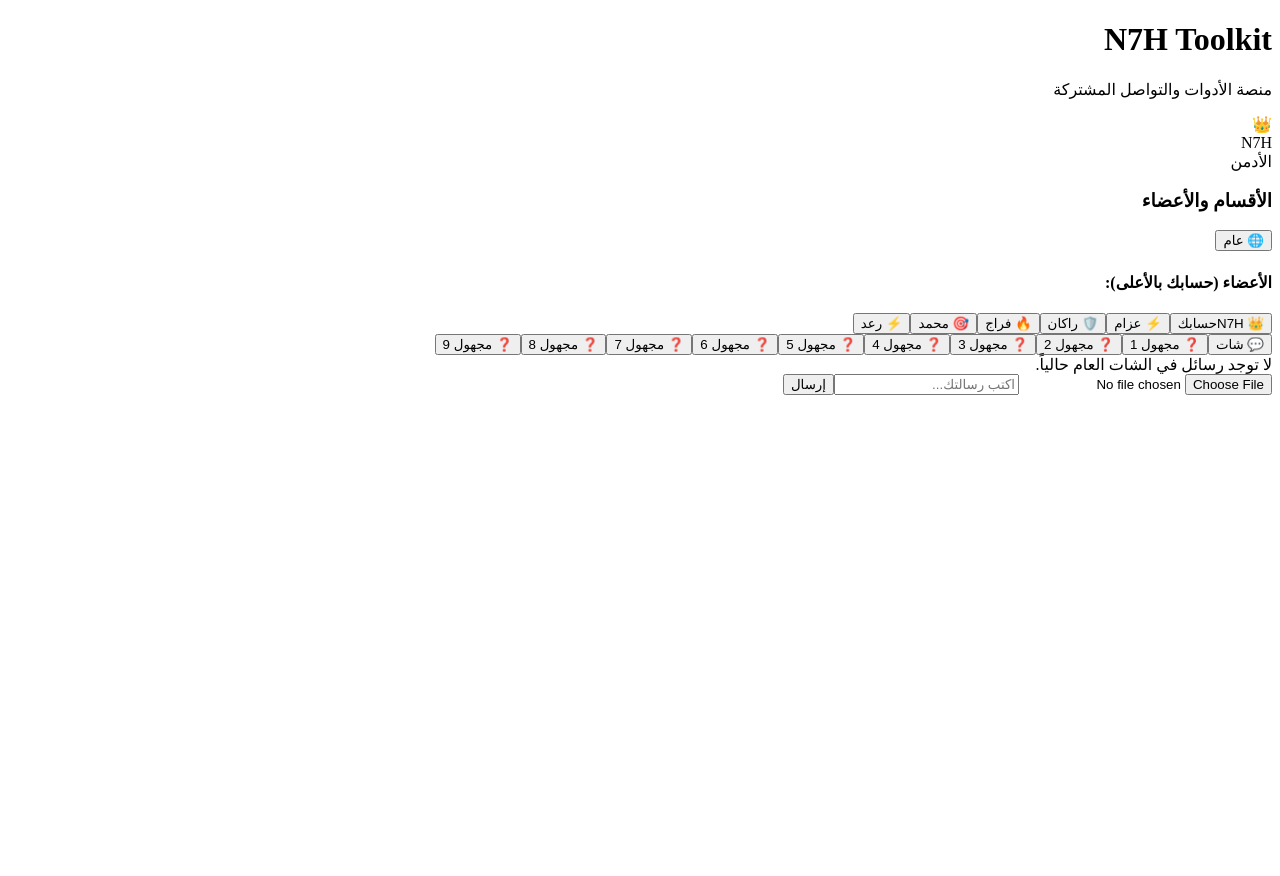
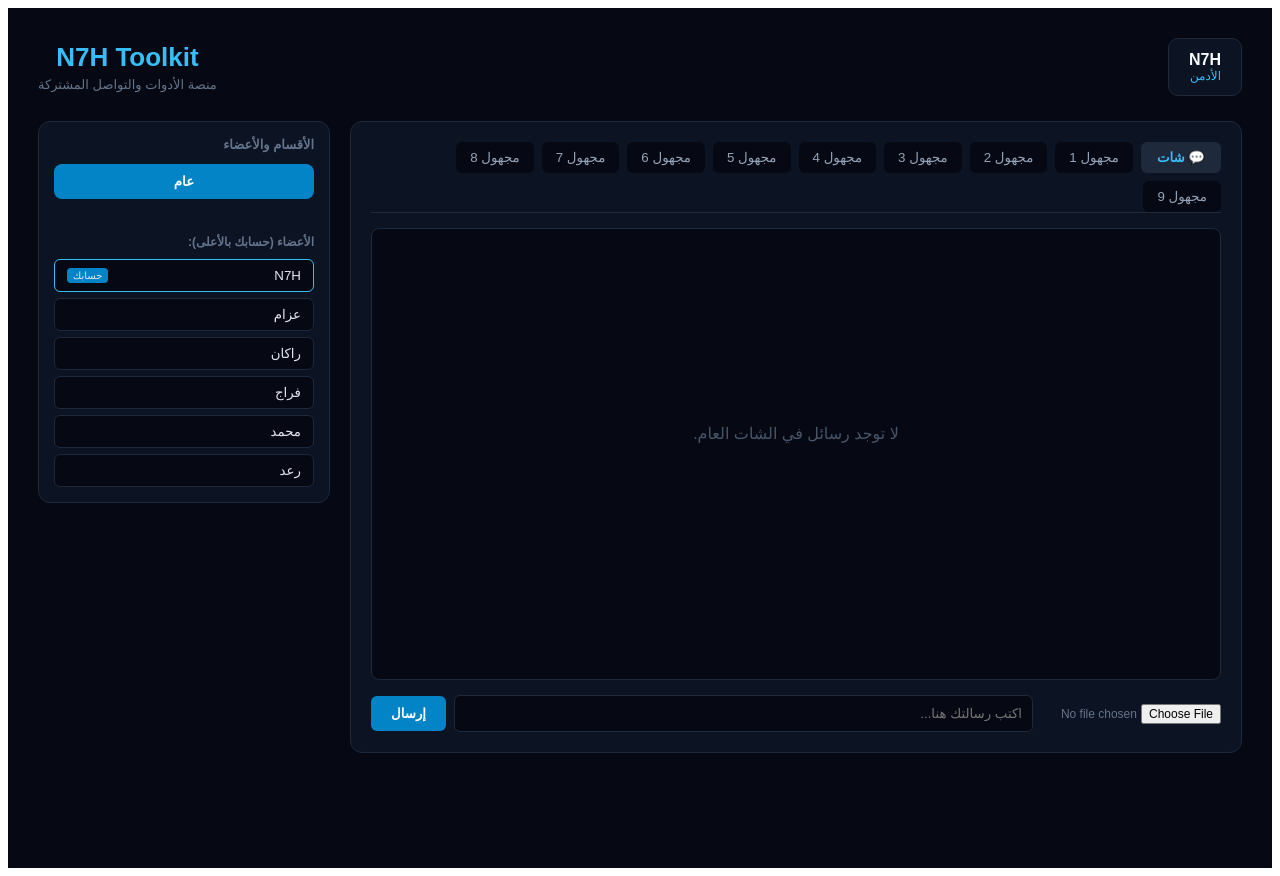
Before and after one commit to N7H1/n7h-toolkit, a Next.js app: page / in a window 1280 px wide. Before the commit the page ends 800 px from the top, so only its background shows below. Built offline with nearby package versions, Linux system fonts and the light colour scheme.

Commit message:
Update layout.tsx

```diff
--- a/app/layout.tsx
+++ b/app/layout.tsx
@@ -6,7 +6,6 @@ interface UserProfile {
   id: string;
   name: string;
   role: string;
-  avatar: string;
 }
 
 interface Message {
@@ -36,12 +35,12 @@ interface UserPrivateData {
 }
 
 const USERS: UserProfile[] = [
-  { id: "n7h", name: "N7H", role: "الأدمن", avatar: "👑" },
-  { id: "azzam", name: "عزام", role: "عضو", avatar: "⚡" },
-  { id: "rakan", name: "راكان", role: "عضو", avatar: "🛡️" },
-  { id: "farraj", name: "فراج", role: "عضو", avatar: "🔥" },
-  { id: "mohammed", name: "محمد", role: "عضو", avatar: "🎯" },
-  { id: "raad", name: "رعد", role: "عضو", avatar: "⚡" },
+  { id: "n7h", name: "N7H", role: "الأدمن" },
+  { id: "azzam", name: "عزام", role: "عضو" },
+  { id: "rakan", name: "راكان", role: "عضو" },
+  { id: "farraj", name: "فراج", role: "عضو" },
+  { id: "mohammed", name: "محمد", role: "عضو" },
+  { id: "raad", name: "رعد", role: "عضو" },
 ];
 
 export default function N7HToolkit() {
@@ -168,91 +167,53 @@ export default function N7HToolkit() {
     });
   };
 
+  // ترتيب الحساب الحالي ليظهر بالأعلى دائماً
   const sortedUsers = [currentUser, ...USERS.filter((u) => u.id !== currentUser.id)];
   const unknownTabs = Array.from({ length: 9 }, (_, i) => `unknown_${i + 1}`);
 
   return (
-    <>
-      {/* استدعاء وتفعيل التصميم الداكن الفخم مباشرة */}
-      <script src="https://cdn.tailwindcss.com"></script>
-      <div dir="rtl" className="min-h-screen bg-[#0b0f19] text-slate-100 p-6 font-sans">
-        <div className="max-w-7xl mx-auto">
+    <div dir="rtl" style={{ minHeight: "100vh", backgroundColor: "#060913", color: "#e2e8f0", fontFamily: "sans-serif", padding: "30px" }}>
+      <div style={{ maxWidth: "1400px", margin: "0 auto" }}>
 
-          {/* الهيدر */}
-          <header className="flex justify-between items-center mb-8 p-5 bg-slate-900/80 border border-slate-800 rounded-2xl backdrop-blur-md shadow-lg">
-            <div>
-              <h1 className="text-3xl font-extrabold bg-gradient-to-r from-sky-400 to-indigo-400 bg-clip-text text-transparent">
+        {/* Header */}
+        <header style={{ display: "flex", justifyContent: "space-between", alignItems: "center", marginBottom: "25px" }}>
+          <div style={{ backgroundColor: "#0c1322", padding: "12px 20px", borderRadius: "10px", border: "1px solid #1e293b", display: "flex", alignItems: "center", gap: "10px" }}>
+            <div style={{ textAlign: "right" }}>
+              <div style={{ fontWeight: "bold", color: "#f8fafc", fontSize: "16px" }}>{currentUser.name}</div>
+              <div style={{ fontSize: "12px", color: "#38bdf8" }}>{currentUser.role}</div>
+            </div>
+          </div>
+
+          <div style={{ textAlign: "center" }}>
+            <h1 style={{ margin: 0, fontSize: "26px", fontWeight: "bold", color: "#38bdf8" }}>
               N7H Toolkit
             </h1>
-              <p className="text-slate-400 text-sm mt-1">منصة الأدوات والتواصل المشتركة</p>
-            </div>
-            <div className="flex items-center gap-3 bg-slate-950/80 px-4 py-2 rounded-xl border border-slate-800">
-              <span className="text-2xl">{currentUser.avatar}</span>
-              <div className="text-right">
-                <div className="font-bold text-slate-100">{currentUser.name}</div>
-                <div className="text-xs text-sky-400 font-medium">{currentUser.role}</div>
-              </div>
+            <p style={{ margin: "4px 0 0 0", color: "#64748b", fontSize: "13px" }}>منصة الأدوات والتواصل المشتركة</p>
           </div>
         </header>
 
-          {/* التخطيط الرئيسي */}
-          <div className="grid grid-cols-1 md:grid-cols-4 gap-6">
+        {/* Layout */}
+        <div style={{ display: "flex", gap: "20px" }}>
 
-            {/* القائمة الجانبية */}
-            <aside className="bg-slate-900/60 p-5 rounded-2xl border border-slate-800 h-fit">
-              <h3 className="text-xs font-semibold text-slate-400 uppercase tracking-wider mb-4">الأقسام والأعضاء</h3>
+          {/* Main Workspace (اليسار) */}
+          <main style={{ flex: 1, backgroundColor: "#0c1322", padding: "20px", borderRadius: "12px", border: "1px solid #1e293b" }}>
 
-              <button
-                onClick={() => setSelectedTab("general")}
-                className={`w-full p-3 rounded-xl mb-6 font-bold flex items-center justify-between transition-all ${
-                  selectedTab === "general" ? "bg-sky-600 text-white shadow-lg shadow-sky-600/30" : "bg-slate-950 text-slate-300 hover:bg-slate-800"
-                }`}
-              >
-                <span>🌐 عام</span>
-              </button>
-
-              <h4 className="text-xs text-slate-500 mb-3 font-semibold">الأعضاء (حسابك بالأعلى):</h4>
-              <div className="space-y-2">
-                {sortedUsers.map((user) => {
-                  const isSelected = currentUser.id === user.id && selectedTab === user.id;
-                  return (
-                    <button
-                      key={user.id}
-                      onClick={() => {
-                        handleSelectUser(user);
-                        setSelectedTab(user.id);
-                      }}
-                      className={`w-full p-3 rounded-xl border flex justify-between items-center transition-all ${
-                        currentUser.id === user.id ? "border-sky-500/50 bg-sky-950/20" : "border-slate-800 bg-slate-950/40"
-                      } ${isSelected ? "bg-slate-800 border-sky-400" : "hover:bg-slate-800/60"}`}
-                    >
-                      <span className="font-medium text-slate-200">{user.avatar} {user.name}</span>
-                      {currentUser.id === user.id && (
-                        <span className="text-[10px] bg-sky-500/20 text-sky-300 border border-sky-500/30 px-2 py-0.5 rounded-full font-semibold">
-                          حسابك
-                        </span>
-                      )}
-                    </button>
-                  );
-                })}
-              </div>
-            </aside>
-
-            {/* محتوى الصفحة الرئيسي */}
-            <main className="md:col-span-3 bg-slate-900/60 p-6 rounded-2xl border border-slate-800 shadow-xl">
-
-              {/* قسم عام */}
+            {/* General Section */}
             {selectedTab === "general" && (
               <div>
-                  {/* أزرار التنقل العليا */}
-                  <div className="flex flex-wrap gap-2 mb-6 pb-4 border-b border-slate-800">
+                {/* Tabs Bar */}
+                <div style={{ display: "flex", flexWrap: "wrap", gap: "8px", marginBottom: "15px", borderBottom: "1px solid #1e293b", pb: "15px" }}>
                   <button
                     onClick={() => setGeneralSubTab("chat")}
-                      className={`px-4 py-2 rounded-xl text-sm font-bold transition-all ${
-                        generalSubTab === "chat"
-                          ? "bg-sky-500 text-slate-950 shadow-md shadow-sky-500/20"
-                          : "bg-slate-950 text-slate-400 hover:bg-slate-800 hover:text-slate-200"
-                      }`}
+                    style={{
+                      padding: "8px 16px",
+                      borderRadius: "6px",
+                      border: "none",
+                      cursor: "pointer",
+                      backgroundColor: generalSubTab === "chat" ? "#1e293b" : "#060913",
+                      color: generalSubTab === "chat" ? "#38bdf8" : "#94a3b8",
+                      fontWeight: generalSubTab === "chat" ? "bold" : "normal"
+                    }}
                   >
                     💬 شات
                   </button>
@@ -261,39 +222,41 @@ export default function N7HToolkit() {
                     <button
                       key={tabKey}
                       onClick={() => setGeneralSubTab(tabKey)}
-                        className={`px-3 py-2 rounded-xl text-sm transition-all ${
-                          generalSubTab === tabKey
-                            ? "bg-sky-500 text-slate-950 font-bold"
-                            : "bg-slate-950 text-slate-400 hover:bg-slate-800 hover:text-slate-200"
-                        }`}
+                      style={{
+                        padding: "8px 14px",
+                        borderRadius: "6px",
+                        border: "none",
+                        cursor: "pointer",
+                        backgroundColor: generalSubTab === tabKey ? "#1e293b" : "#060913",
+                        color: generalSubTab === tabKey ? "#38bdf8" : "#94a3b8",
+                        fontWeight: generalSubTab === tabKey ? "bold" : "normal"
+                      }}
                     >
-                        ❓ مجهول {idx + 1}
+                      مجهول {idx + 1}
                     </button>
                   ))}
                 </div>
 
-                  {/* الشات العام */}
+                {/* Chat Display */}
                 {generalSubTab === "chat" && (
                   <div>
-                      <div className="h-[400px] overflow-y-auto bg-slate-950/80 border border-slate-800 rounded-xl p-4 mb-4 space-y-3">
+                    <div style={{ height: "420px", overflowY: "auto", backgroundColor: "#060913", border: "1px solid #1e293b", borderRadius: "8px", padding: "15px", marginBottom: "15px", display: "flex", flexDirection: "column", gap: "10px" }}>
                       {chatMessages.length === 0 ? (
-                          <div className="text-slate-500 text-center mt-40">لا توجد رسائل في الشات العام حالياً.</div>
+                        <div style={{ color: "#475569", textAlign: "center", marginTop: "180px" }}>لا توجد رسائل في الشات العام.</div>
                       ) : (
                         chatMessages.map((msg) => (
-                            <div key={msg.id} className="bg-slate-900 border-r-4 border-sky-500 p-3 rounded-lg">
-                              <div className="flex justify-between items-center mb-1">
-                                <span className="font-bold text-sky-400 text-sm">{msg.senderName}</span>
-                                <span className="text-[10px] text-slate-500">{msg.timestamp}</span>
+                          <div key={msg.id} style={{ backgroundColor: "#0c1322", padding: "10px 14px", borderRadius: "6px", borderRight: "3px solid #38bdf8" }}>
+                            <div style={{ display: "flex", justifyContent: "space-between", marginBottom: "4px" }}>
+                              <span style={{ fontWeight: "bold", color: "#38bdf8", fontSize: "14px" }}>{msg.senderName}</span>
+                              <span style={{ fontSize: "11px", color: "#64748b" }}>{msg.timestamp}</span>
                             </div>
-                              <div className="text-slate-200 text-sm">{msg.text}</div>
+                            <div style={{ color: "#e2e8f0", fontSize: "14px" }}>{msg.text}</div>
                             {msg.fileUrl && (
-                                <div className="mt-2">
+                              <div style={{ marginTop: "6px" }}>
                                 {msg.fileType === "image" ? (
-                                    <img src={msg.fileUrl} alt="مرفق" className="max-w-xs rounded-lg border border-slate-700" />
+                                  <img src={msg.fileUrl} alt="مرفق" style={{ maxWidth: "200px", borderRadius: "6px" }} />
                                 ) : (
-                                    <a href={msg.fileUrl} download={msg.fileName} className="text-sky-400 text-xs hover:underline flex items-center gap-1">
-                                      📎 {msg.fileName}
-                                    </a>
+                                  <a href={msg.fileUrl} download={msg.fileName} style={{ color: "#38bdf8", fontSize: "12px" }}>📎 {msg.fileName}</a>
                                 )}
                               </div>
                             )}
@@ -302,93 +265,91 @@ export default function N7HToolkit() {
                       )}
                     </div>
 
-                      {/* إدخال الرسالة */}
-                      <div className="flex gap-2 items-center bg-slate-950 p-2 rounded-xl border border-slate-800">
-                        <input type="file" onChange={handleChatFileUpload} className="text-xs text-slate-400 file:mr-2 file:py-1 file:px-3 file:rounded-lg file:border-0 file:text-xs file:bg-slate-800 file:text-slate-200 hover:file:bg-slate-700 max-w-[180px]" />
+                    {/* Chat Input */}
+                    <div style={{ display: "flex", gap: "8px", alignItems: "center" }}>
+                      <input type="file" onChange={handleChatFileUpload} style={{ color: "#64748b", fontSize: "12px", width: "180px" }} />
                       <input
                         type="text"
                         value={newMessageText}
                         onChange={(e) => setNewMessageText(e.target.value)}
-                          placeholder="اكتب رسالتك..."
-                          className="flex-1 bg-transparent border-0 text-slate-100 placeholder-slate-500 focus:outline-none text-sm px-2"
+                        placeholder="اكتب رسالتك هنا..."
+                        style={{ flex: 1, backgroundColor: "#060913", border: "1px solid #1e293b", borderRadius: "6px", padding: "10px", color: "#fff" }}
                         onKeyDown={(e) => e.key === "Enter" && handleSendMessage()}
                       />
-                        <button onClick={handleSendMessage} className="bg-sky-600 hover:bg-sky-500 text-white font-bold px-5 py-2 rounded-lg text-sm transition-all">
+                      <button onClick={handleSendMessage} style={{ padding: "10px 20px", borderRadius: "6px", border: "none", backgroundColor: "#0284c7", color: "#fff", fontWeight: "bold", cursor: "pointer" }}>
                         إرسال
                       </button>
                     </div>
                   </div>
                 )}
 
-                  {/* شاشة جاري البرمجة */}
+                {/* Unknown Tabs Screen */}
                 {generalSubTab !== "chat" && (
-                    <div className="py-24 text-center bg-slate-950/40 rounded-xl border border-dashed border-slate-800">
-                      <h2 className="text-2xl font-bold text-sky-400 mb-2">⚙️ جاري البرمجة على السكربت...</h2>
-                      <p className="text-slate-500 text-sm">هذا القسم قيد التطوير والتجهيز حالياً وسيتم تفعيله قريباً.</p>
+                  <div style={{ padding: "100px 20px", textAlign: "center", backgroundColor: "#060913", borderRadius: "8px", border: "1px dashed #1e293b" }}>
+                    <h3 style={{ color: "#38bdf8", margin: "0 0 8px 0" }}>⚙️ جاري البرمجة على السكربت...</h3>
+                    <p style={{ color: "#64748b", margin: 0, fontSize: "14px" }}>هذا القسم قيد التطوير والتجهيز حالياً.</p>
                   </div>
                 )}
               </div>
             )}
 
-              {/* القسم الخاص بالعضو */}
+            {/* Member Section */}
             {selectedTab !== "general" && (
-                <div className="space-y-6">
-                  <h2 className="text-xl font-bold text-slate-100 border-b border-slate-800 pb-3">قسم العضو: {currentUser.name}</h2>
+              <div style={{ display: "flex", flexDirection: "column", gap: "15px" }}>
+                <h2 style={{ margin: 0, color: "#f8fafc", fontSize: "18px" }}>قسم العضو: {currentUser.name}</h2>
 
-                  {/* 1. الملاحظات */}
-                  <div className="bg-slate-950/60 p-4 rounded-xl border border-sky-500/30">
-                    <h3 className="text-md font-bold text-sky-400 mb-1">📌 [الملاحظات]</h3>
-                    <p className="text-xs text-slate-500 mb-3">خاص بك فقط، ولا يمكن لأي عضو آخر الاطلاع عليه.</p>
+                {/* 1. Private Notes */}
+                <div style={{ backgroundColor: "#060913", padding: "15px", borderRadius: "8px", border: "1px solid #1e293b" }}>
+                  <h3 style={{ margin: "0 0 6px 0", color: "#38bdf8", fontSize: "15px" }}>📌 [الملاحظات]</h3>
+                  <p style={{ fontSize: "12px", color: "#64748b", marginBottom: "10px" }}>خاص بك فقط، ولا يمكن لأي عضو آخر الاطلاع عليه.</p>
                   <textarea
                     value={getCurrentPrivateData().note}
                     onChange={(e) => updateCurrentPrivateData({ note: e.target.value })}
                     placeholder="اكتب ملاحظاتك الشخصية السرية هنا..."
                     rows={3}
-                      className="w-full bg-slate-900 border border-slate-800 rounded-lg p-3 text-sm text-slate-100 placeholder-slate-600 focus:outline-none focus:border-sky-500 mb-3"
+                    style={{ width: "100%", backgroundColor: "#0c1322", border: "1px solid #1e293b", borderRadius: "6px", padding: "10px", color: "#fff", marginBottom: "10px" }}
                   />
                   <div>
-                      <label className="text-xs text-slate-400 block mb-2">إرفاق صورة أو ملف مع الملاحظة:</label>
-                      <input type="file" onChange={handleNoteFileUpload} className="text-xs text-slate-400 file:mr-2 file:py-1 file:px-3 file:rounded-lg file:border-0 file:text-xs file:bg-slate-800 file:text-slate-200" />
+                    <label style={{ fontSize: "12px", color: "#64748b", display: "block", marginBottom: "5px" }}>إرفاق صورة أو ملف مع الملاحظة:</label>
+                    <input type="file" onChange={handleNoteFileUpload} style={{ color: "#64748b", fontSize: "12px" }} />
                     {getCurrentPrivateData().noteFileUrl && (
-                        <div className="mt-3">
+                      <div style={{ marginTop: "10px" }}>
                         {getCurrentPrivateData().noteFileType === "image" ? (
-                            <img src={getCurrentPrivateData().noteFileUrl} alt="ملاحظة مصورة" className="max-w-xs rounded-lg border border-slate-700" />
+                          <img src={getCurrentPrivateData().noteFileUrl} alt="ملاحظة مصورة" style={{ maxWidth: "200px", borderRadius: "6px" }} />
                         ) : (
-                            <a href={getCurrentPrivateData().noteFileUrl} download={getCurrentPrivateData().noteFileName} className="text-sky-400 text-xs hover:underline">
-                              📎 {getCurrentPrivateData().noteFileName}
-                            </a>
+                          <a href={getCurrentPrivateData().noteFileUrl} download={getCurrentPrivateData().noteFileName} style={{ color: "#38bdf8" }}>📎 {getCurrentPrivateData().noteFileName}</a>
                         )}
                       </div>
                     )}
                   </div>
                 </div>
 
-                  {/* 2. كتابة تقرير */}
-                  <div className="bg-slate-950/60 p-4 rounded-xl border border-slate-800">
-                    <h3 className="text-md font-bold text-slate-200 mb-3">كتابة تقرير</h3>
+                {/* 2. Current Report */}
+                <div style={{ backgroundColor: "#060913", padding: "15px", borderRadius: "8px", border: "1px solid #1e293b" }}>
+                  <h3 style={{ margin: "0 0 10px 0", color: "#f8fafc", fontSize: "15px" }}>كتابة تقرير</h3>
                   <textarea
                     value={getCurrentPrivateData().currentReport}
                     onChange={(e) => updateCurrentPrivateData({ currentReport: e.target.value })}
                     placeholder="اكتب تفاصيل التقرير..."
                     rows={3}
-                      className="w-full bg-slate-900 border border-slate-800 rounded-lg p-3 text-sm text-slate-100 placeholder-slate-600 focus:outline-none focus:border-emerald-500 mb-3"
+                    style={{ width: "100%", backgroundColor: "#0c1322", border: "1px solid #1e293b", borderRadius: "6px", padding: "10px", color: "#fff", marginBottom: "10px" }}
                   />
-                    <button onClick={handleSaveReportToHistory} className="bg-emerald-600 hover:bg-emerald-500 text-white font-bold px-4 py-2 rounded-lg text-sm transition-all">
+                  <button onClick={handleSaveReportToHistory} style={{ padding: "8px 16px", borderRadius: "6px", border: "none", backgroundColor: "#10b981", color: "#fff", fontWeight: "bold", cursor: "pointer" }}>
                     حفظ التقرير في الأرشيف
                   </button>
                 </div>
 
-                  {/* 3. سجل التقارير */}
-                  <div className="bg-slate-950/60 p-4 rounded-xl border border-slate-800">
-                    <h3 className="text-md font-bold text-slate-200 mb-3">سجل التقارير والأرشيف</h3>
+                {/* 3. Reports History */}
+                <div style={{ backgroundColor: "#060913", padding: "15px", borderRadius: "8px", border: "1px solid #1e293b" }}>
+                  <h3 style={{ margin: "0 0 10px 0", color: "#f8fafc", fontSize: "15px" }}>سجل التقارير والأرشيف</h3>
                   {getCurrentPrivateData().reportHistory.length === 0 ? (
-                      <p className="text-slate-500 text-sm">لا يوجد أرشيف تقارير سابقة.</p>
+                    <p style={{ color: "#64748b", margin: 0, fontSize: "13px" }}>لا يوجد أرشيف تقارير سابقة.</p>
                   ) : (
-                      <div className="space-y-2">
+                    <div style={{ display: "flex", flexDirection: "column", gap: "8px" }}>
                       {getCurrentPrivateData().reportHistory.map((entry) => (
-                          <div key={entry.id} className="bg-slate-900 p-3 rounded-lg border-r-4 border-emerald-500">
-                            <div className="text-[10px] text-slate-500 mb-1">تاريخ ووقت الحفظ: {entry.timestamp}</div>
-                            <div className="text-slate-200 text-sm">{entry.text}</div>
+                        <div key={entry.id} style={{ backgroundColor: "#0c1322", padding: "10px", borderRadius: "6px", borderRight: "3px solid #10b981" }}>
+                          <div style={{ fontSize: "11px", color: "#64748b", marginBottom: "4px" }}>تاريخ ووقت الحفظ: {entry.timestamp}</div>
+                          <div style={{ color: "#e2e8f0", fontSize: "13px" }}>{entry.text}</div>
                         </div>
                       ))}
                     </div>
@@ -399,10 +360,70 @@ export default function N7HToolkit() {
             )}
 
           </main>
+
+          {/* Sidebar (اليمين) */}
+          <aside style={{ width: "260px", backgroundColor: "#0c1322", padding: "15px", borderRadius: "12px", border: "1px solid #1e293b", height: "fit-content" }}>
+            <h3 style={{ margin: "0 0 12px 0", fontSize: "13px", color: "#64748b" }}>الأقسام والأعضاء</h3>
+
+            <button
+              onClick={() => setSelectedTab("general")}
+              style={{
+                width: "100%",
+                padding: "10px",
+                borderRadius: "8px",
+                marginBottom: "20px",
+                border: "none",
+                fontWeight: "bold",
+                cursor: "pointer",
+                textAlign: "center",
+                backgroundColor: selectedTab === "general" ? "#0284c7" : "#060913",
+                color: "#fff",
+              }}
+            >
+              عام
+            </button>
+
+            <h4 style={{ fontSize: "12px", color: "#64748b", marginBottom: "10px" }}>الأعضاء (حسابك بالأعلى):</h4>
+            <div style={{ display: "flex", flexDirection: "column", gap: "6px" }}>
+              {sortedUsers.map((user) => {
+                const isSelected = currentUser.id === user.id && selectedTab === user.id;
+                return (
+                  <button
+                    key={user.id}
+                    onClick={() => {
+                      handleSelectUser(user);
+                      setSelectedTab(user.id);
+                    }}
+                    style={{
+                      width: "100%",
+                      padding: "8px 12px",
+                      borderRadius: "6px",
+                      border: "1px solid",
+                      borderColor: currentUser.id === user.id ? "#38bdf8" : "#1e293b",
+                      backgroundColor: isSelected ? "#1e293b" : "#060913",
+                      color: "#e2e8f0",
+                      cursor: "pointer",
+                      textAlign: "right",
+                      display: "flex",
+                      justifyContent: "space-between",
+                      alignItems: "center"
+                    }}
+                  >
+                    <span>{user.name}</span>
+                    {currentUser.id === user.id && (
+                      <span style={{ fontSize: "10px", backgroundColor: "#0284c7", padding: "2px 6px", borderRadius: "4px" }}>
+                        حسابك
+                      </span>
+                    )}
+                  </button>
+                );
+              })}
+            </div>
+          </aside>
+
         </div>
 
       </div>
     </div>
-    </>
   );
 }
```
Lines whose indentation alone changed are shown as unchanged.
